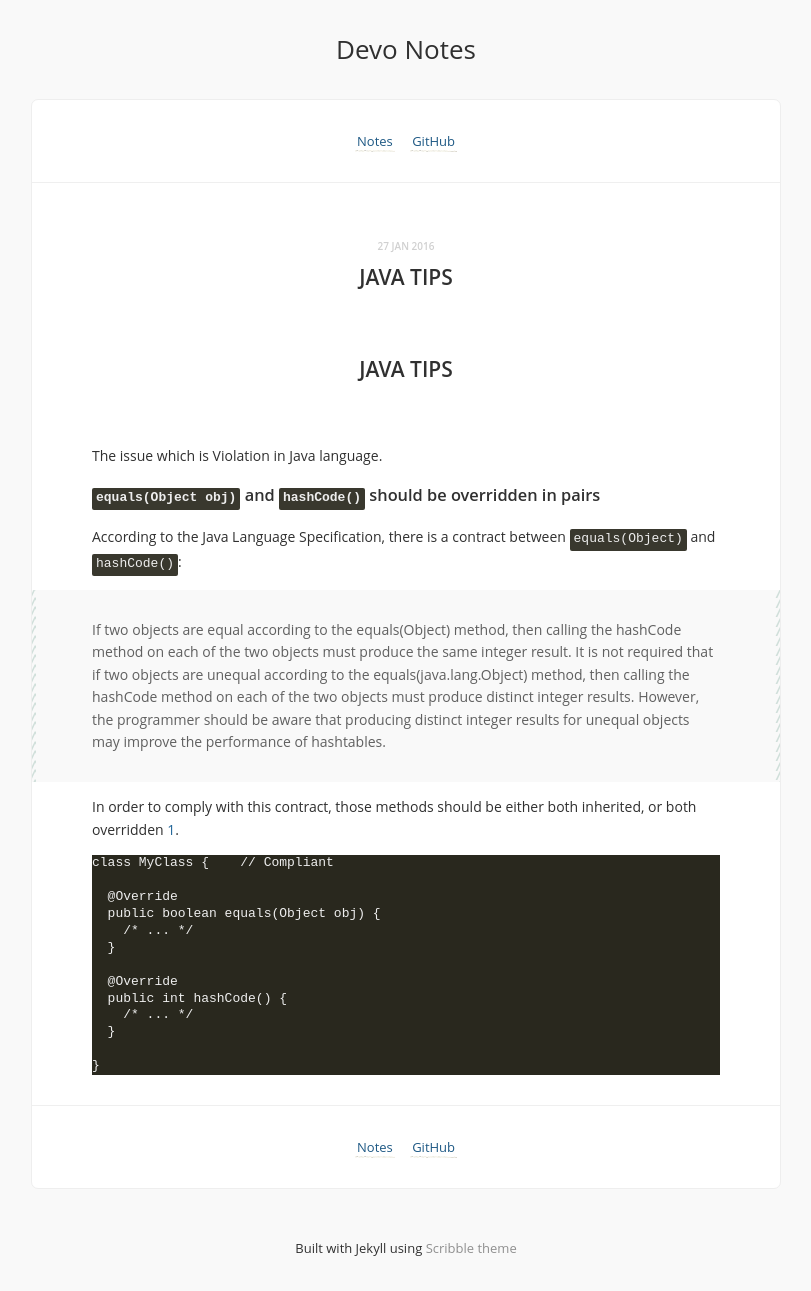
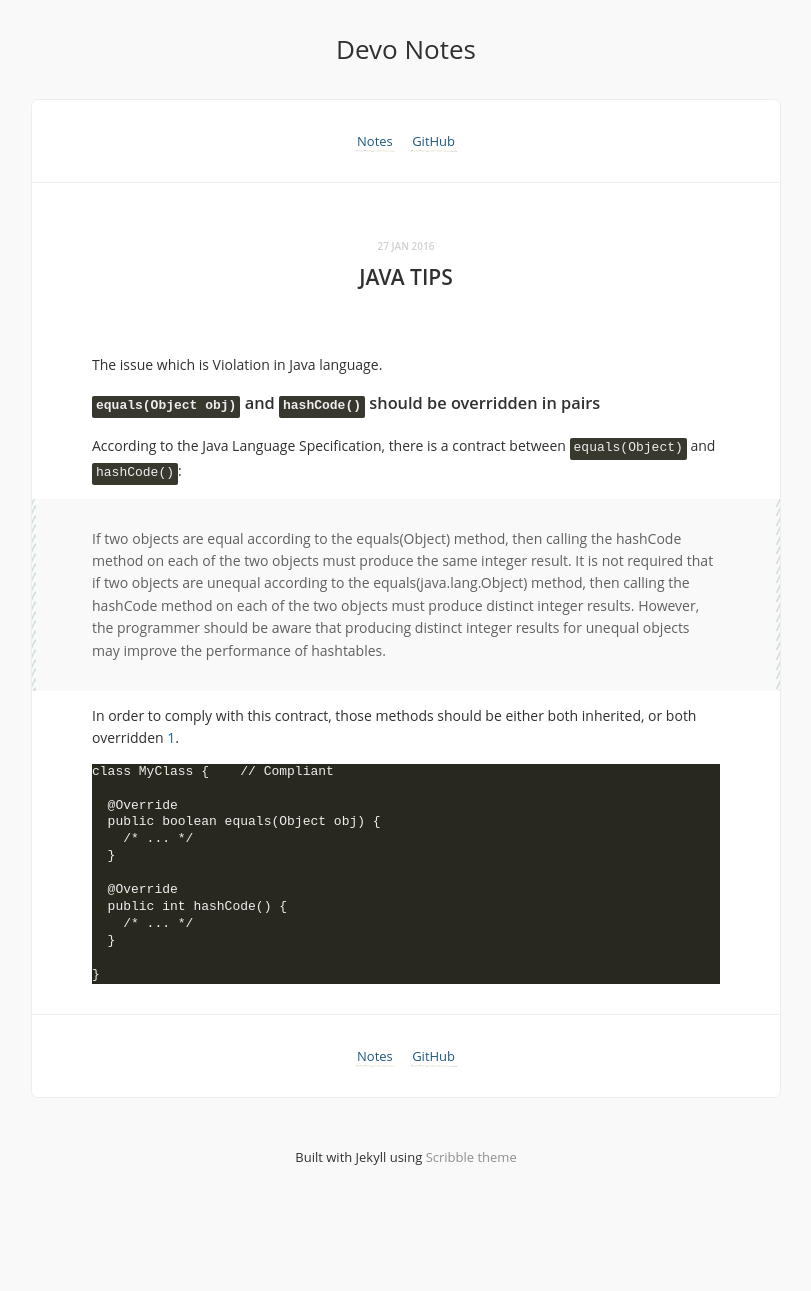
Before and after one commit to wuxl/wuxl.github.io, a Jekyll site: the page built from _posts/2016-01-27-java-tips-post.md, in a window 1280 px wide. Shown: the whole page, without its empty margins (234-1045 px from the left). Built offline with Jekyll 4.4.1, drawn with Linux system fonts in a browser that asks for light colours; after the commit the page ends 1200 px from its top, so only the background shows below that.

Commit message:
Saved 2016-01-27-java-tips-post.md with Dillinger.io

```diff
--- a/_posts/2016-01-27-java-tips-post.md
+++ b/_posts/2016-01-27-java-tips-post.md
@@ -3,8 +3,6 @@ layout: post
 title: Java Tips
 date: 2016-01-27 16:03:00
 ---
-
-# Java Tips
 
 The issue which is Violation in Java language.
 
```
